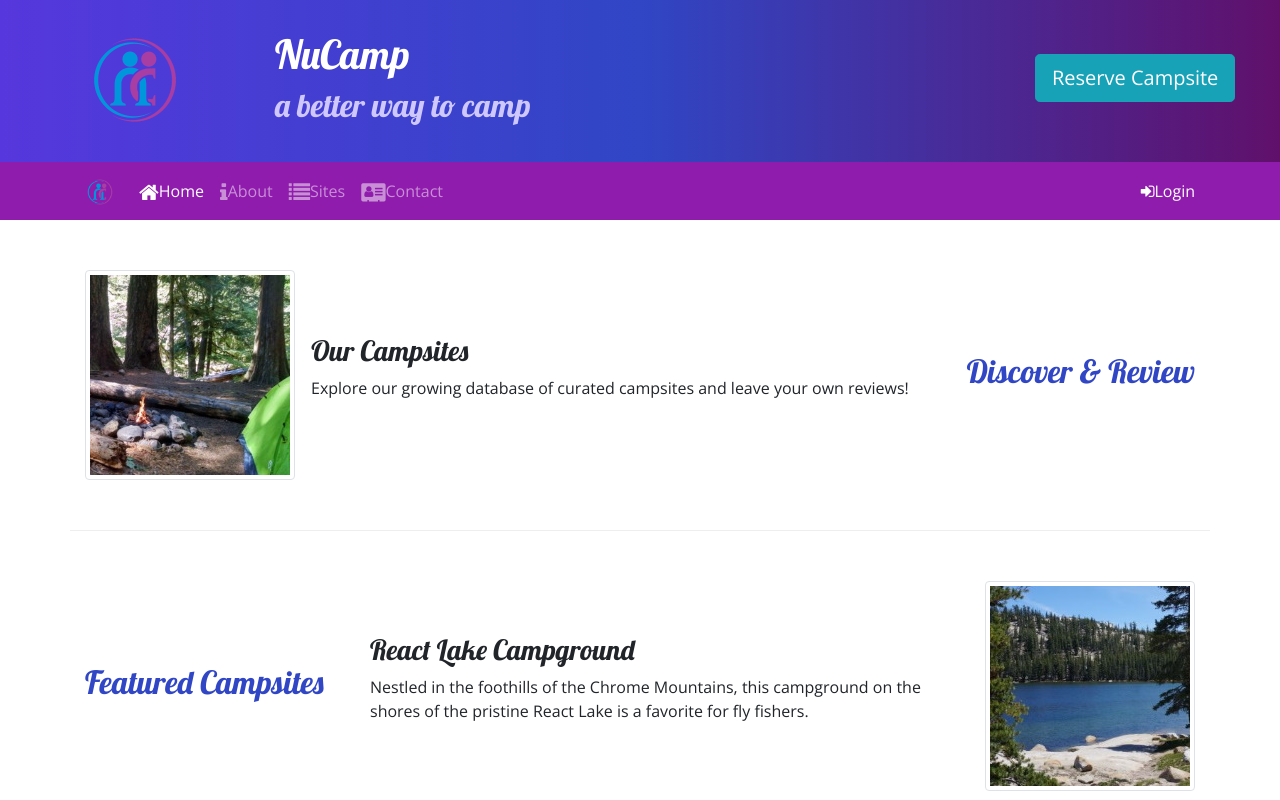
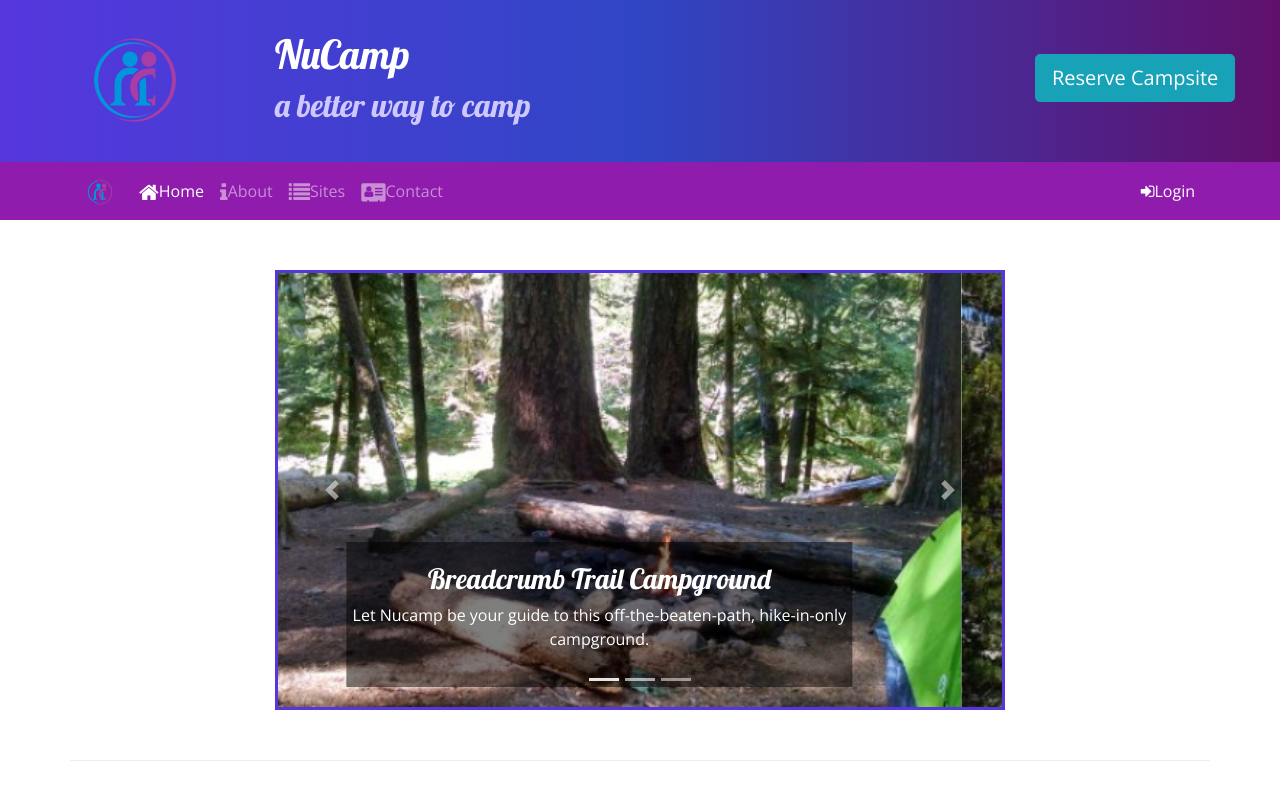
Before and after one commit to rblunt616/nucampsite, a website: page index.html in a window 1280 px wide. Shown: the top 800 px of the page. Drawn offline with nearby package versions, Linux system fonts and the light colour scheme.

Commit message:
Carousel

```diff
--- a/css/styles.css
+++ b/css/styles.css
@@ -40,3 +40,11 @@ a, a:hover {
     color: inherit;
     text-decoration: none;
   }
+
+  .carousel-caption{
+      background-color: rgba(0,0,0,0.5);
+  }
+
+  .carousel{
+      border: solid #5637DD
+  }
--- a/index.html
+++ b/index.html
@@ -102,6 +102,53 @@
     </div>
 
     <div class="container">
+
+        <div class="row row-content">
+            <div class="col-md-8 mx-auto">
+                <div id="homeCarousel" class="carousel slide" data-ride="carousel">
+                    <ol class="carousel-indicators">
+                        <li data-target="#homeCarousel" data-slide-to="0" class="active"></li>
+                        <li data-target="#homeCarousel" data-slide-to="1"></li>
+                        <li data-target="#homeCarousel" data-slide-to="2"></li>
+                    </ol>
+                    <div class="carousel-inner">
+                        <div class="carousel-item active">
+                            <img class="d-block w-100" src="img/breadcrumb-trail.jpg" alt="Breadcrumb Trail Campground" />
+                            <div class="carousel-caption">
+                                <h3>Breadcrumb Trail Campground</h3>
+                                <p>Let Nucamp be your guide to this off-the-beaten-path, hike-in-only campground.</p>
+                            </div>
+                        </div>
+                        <div class="carousel-item">
+                            <img class="d-block w-100" src="img/react-lake.jpg" alt="React Lake Campground" />
+                            <div class="carousel-caption">
+                                <h3>React Lake Campground</h3>
+                                <p class="d-none d-sm-block">Nestled in the foothills of the Chrome Mountains, this campground on the
+                                shores of the pristine Reach Lake is a favorite for the fly fishers.</p>
+                            </div>
+                        </div>
+                        <div class="carousel-item">
+                            <img class="d-block w-100" src="img/chrome-river.jpg" alt="Chrome River Campground" />
+                            <div class="carousel-caption">
+                                <h3>Chrome River Campground</h3>
+                                <p class="d-none d-sm-block">Spend a few sunny days and starry nights beneath the canopy of old growth
+                                firs at this enchanting spot by the Chrome River.</p>
+                            </div>
+                        </div>
+
+                    </div>
+                    <a class="carousel-control-prev" href="#homeCarousel" role="button" data-slide="prev">
+                        <span class="carousel-control-prev-icon"></span>
+                        <span class="sr-only">Previous</span>
+                    </a>
+                    <a class="carousel-control-next" href="#homeCarousel" role="button" data-slide="next">
+                        <span class="carousel-control-next-icon"></span>
+                        <span class="sr-only">Next</span>
+                    </a>
+                </div>
+            </div>
+        </div>
+
         <div class="row row-content align-items-center">
             <div class="col-sm-4 order-sm-last col-md-3">
                 <h2 class="text-sm-right">Discover & Review</h2>
```
